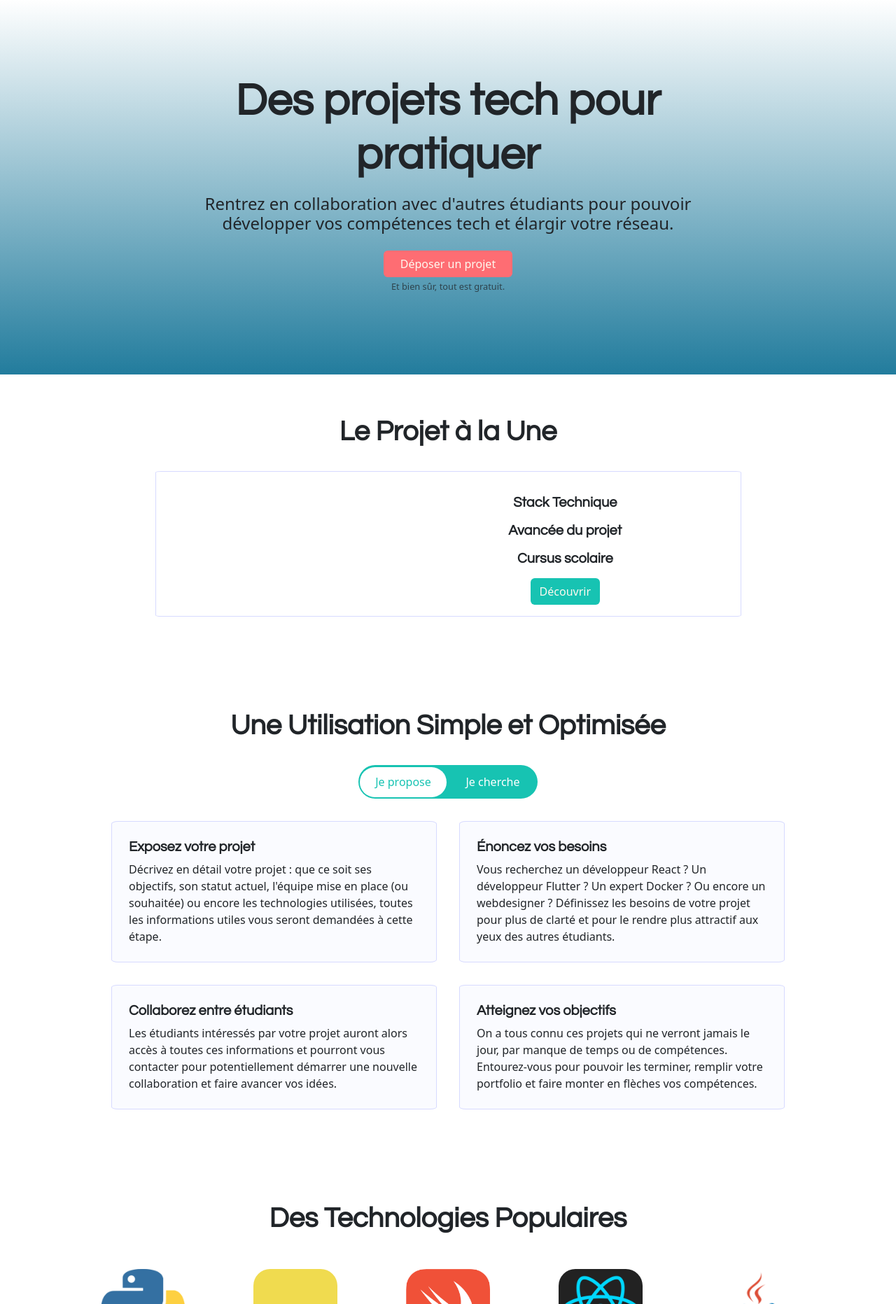
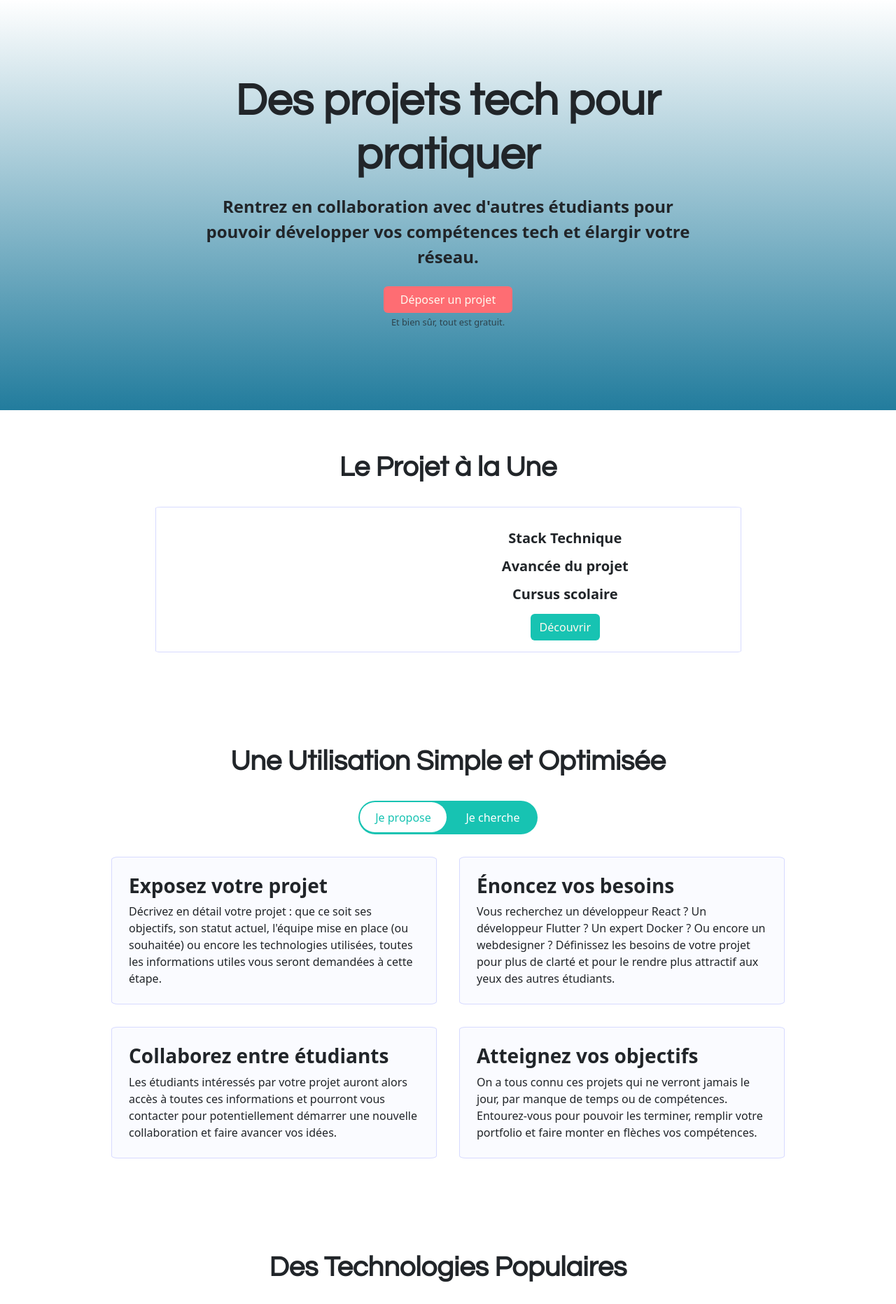
Before and after one commit to dylanejosse/edudev, a Symfony app: template templates/home/index.html.twig in a window 1280 px wide. Shown: the part 57-1920 px from the top of the page at 70% size. Run offline with Twig, Linux system fonts and the light colour scheme; the template is opened without the code that fills it, so the values that code supplies are empty; some libraries are stand-ins or nearby versions.

Commit message:
Modification title organisation

```diff
--- a/templates/home/index.html.twig
+++ b/templates/home/index.html.twig
@@ -26,7 +26,7 @@
 
                     <h1 class="text-center my-2">Des projets tech pour pratiquer</h1>
 
-                    <h2 class="text-center my-2">Rentrez en collaboration avec d'autres étudiants pour pouvoir développer vos compétences tech et élargir votre réseau.</h6>
+                    <p class="text-center my-2 fw-bold fs-4">Rentrez en collaboration avec d'autres étudiants pour pouvoir développer vos compétences tech et élargir votre réseau.</p>
 
                     <a class="btn bg-red mt-3 mb-1 col-9 col-md-6 col-lg-3" href="{{ path('app_add_project') }}">Déposer un projet</a>
 
@@ -50,7 +50,7 @@
 
         <div class="row">
 
-            <h3 class="title-section text-center my-2">Le Projet à la Une</h3>
+            <h2 class="title-section text-center my-2">Le Projet à la Une</h2>
 
             <div class="mx-auto d-flex flex-wrap my-2 justify-content-center">
 
@@ -63,17 +63,17 @@
 
                     <!-- Project Details -->
                     <div class="col-12 col-md-5 m-auto">
-                        <h4 class="fw-bold">{{ latestProject.name }}</h5>
+                        <h3 class="fw-bold">{{ latestProject.name }}</h3>
                         <p>{{ latestProject.summary }}</p>
-                        <h5 class="fw-bold">Stack Technique</h5>
+                        <h4 class="fw-bold fs-5">Stack Technique</h4>
                         <p>
                         {% for techno in latestProject.technologies %}
                             {{ techno.name }}
                         {% endfor %}
                         </p>
-                        <h5 class="fw-bold">Avancée du projet</h5>
+                        <h4 class="fw-bold fs-5">Avancée du projet</h4>
                         <p>{{ latestProject.status }}</p>
-                        <h5 class="fw-bold">Cursus scolaire</h5>
+                        <h4 class="fw-bold fs-5">Cursus scolaire</h4>
                         <p>{{ latestProject.getStudyLevel() }}</p>
                         <a class="btn bg-green" href="{{ path('app_project_display', {id : latestProject.id }) }}">Découvrir</a>
                     </div>
@@ -96,7 +96,7 @@
 
         <div class="row">
 
-            <h3 class="title-section text-center mt-2 mb-4">Une Utilisation Simple et Optimisée</h3>
+            <h2 class="title-section text-center mt-2 mb-4">Une Utilisation Simple et Optimisée</h2>
 
             <!-- Toggle to know what informations need to be at screen -->
 
@@ -131,28 +131,28 @@
 
                     <article class="edudev-features p-4 col-12 col-sm-5 m-2 m-md-3 d-flex justify-content-center">
                         <div>
-                            <h5 class="fw-bold">Exposez votre projet</h5>
+                            <h3 class="fw-bold">Exposez votre projet</h3>
                             <p class="m-0">Décrivez en détail votre projet : que ce soit ses objectifs, son statut actuel, l'équipe mise en place (ou souhaitée) ou encore les technologies utilisées, toutes les informations utiles vous seront demandées à cette étape.</p>
                         </div>
                     </article>
 
                     <article class="edudev-features p-4 col-12 col-sm-5 m-2 m-md-3 d-flex justify-content-center">
                         <div>
-                            <h5 class="fw-bold">Énoncez vos besoins</h5>
+                            <h3 class="fw-bold">Énoncez vos besoins</h3>
                             <p class="m-0">Vous recherchez un développeur React ? Un développeur Flutter ? Un expert Docker ? Ou encore un webdesigner ? Définissez les besoins de votre projet pour plus de clarté et pour le rendre plus attractif aux yeux des autres étudiants.</p>
                         </div>
                     </article>
 
                     <article class="edudev-features p-4 col-12 col-sm-5 m-2 m-md-3 d-flex justify-content-center">
                         <div>
-                            <h5 class="fw-bold">Collaborez entre étudiants</h5>
+                            <h3 class="fw-bold">Collaborez entre étudiants</h3>
                             <p class="m-0">Les étudiants intéressés par votre projet auront alors accès à toutes ces informations et pourront vous contacter pour potentiellement démarrer une nouvelle collaboration et faire avancer vos idées.</p>
                         </div>
                     </article>
 
                     <article class="edudev-features p-4 col-12 col-sm-5 m-2 m-md-3 d-flex justify-content-center">
                         <div>
-                            <h5 class="fw-bold">Atteignez vos objectifs</h5>
+                            <h3 class="fw-bold">Atteignez vos objectifs</h3>
                             <p class="m-0">On a tous connu ces projets qui ne verront jamais le jour, par manque de temps ou de compétences. Entourez-vous pour pouvoir les terminer, remplir votre portfolio et faire monter en flèches vos compétences.</p>
                         </div>
                     </article>
@@ -169,28 +169,28 @@
 
                     <article class="edudev-student p-4 col-12 col-sm-5 m-2 m-md-3 d-flex justify-content-center">
                         <div>
-                            <h5 class="fw-bold">Renseignez votre profil</h5>
+                            <h3 class="fw-bold">Renseignez votre profil</h3>
                             <p class="m-0">Décrivez en détail vos compétences et les technologies sur lesquelles vous souhaitez travailler. Que ce soit sur des langages de programmation ou des outils spécifiques, pratiquez et soyez plus attirants sur le marché du travail.</p>
                         </div>
                     </article>
 
                     <article class="edudev-student p-4 col-12 col-sm-5 m-2 m-md-3 d-flex justify-content-center">
                         <div>
-                            <h5 class="fw-bold">Découvrez des projets</h5>
+                            <h3 class="fw-bold">Découvrez des projets</h3>
                             <p class="m-0">Retrouvez une liste de projets ou d'idées liées à la technologie sur lesquels vous pourrez travailler en collaboration avec d'autres étudiants. Participez à des programmes innovants et remplissez votre portfolio pour gagner en crédibilité.</p>
                         </div>
                     </article>
 
                     <article class="edudev-student p-4 col-12 col-sm-5 m-2 m-md-3 d-flex justify-content-center">
                         <div>
-                            <h5 class="fw-bold">Augmentez vos compétences</h5>
+                            <h3 class="fw-bold">Augmentez vos compétences</h3>
                             <p class="m-0">Vous souhaitez améliorer vos skills en développement back ? En développement mobile ? Ou tout simplement vous initier à de nouveaux outils ? Trouvez le projet qui correspond à vos objectifs et commencez dès maintenant cette nouvelle aventure.</p>
                         </div>
                     </article>
 
                     <article class="edudev-student p-4 col-12 col-sm-5 m-2 m-md-3 d-flex justify-content-center">
                         <div>
-                            <h5 class="fw-bold">Élargissez votre réseau</h5>
+                            <h3 class="fw-bold">Élargissez votre réseau</h3>
                             <p class="m-0">Emmagasinez de l'expérience professionnelle tout en travaillant avec de nouvelles personnes, apprenez de leurs expériences respectives, partagez les vôtres et construisez ensemble de réelles relations professionnelles et durables.</p>
                         </div>
                     </article>
@@ -213,7 +213,7 @@
 
         <div class="row">
 
-            <h3 class="title-section text-center mt-2 mb-4">Des Technologies Populaires</h3>
+            <h2 class="title-section text-center mt-2 mb-4">Des Technologies Populaires</h2>
 
             <div class="mx-auto d-flex flex-wrap my-2 justify-content-center">
 
@@ -303,7 +303,7 @@
 
         <div class="row text-center">
 
-            <h3 class="title-section mt-2 mb-4">Soutenez-nous</h3>
+            <h2 class="title-section mt-2 mb-4">Soutenez-nous</h2>
 
             <p>Supportez Edudev sur Patreon et aidez-nous à rendre ce projet encore meilleur.</p>
 
--- a/templates/project/singleProject.html.twig
+++ b/templates/project/singleProject.html.twig
@@ -67,7 +67,7 @@
 
                     <div class="h-auto col-12 col-xl-9 rounded border p-3">
 
-                        <h3 class="fst-italic mb-3">Informations générales</h3>
+                        <h2 class="fst-italic mb-3">Informations générales</h2>
 
                         <p><span class="fst-italic text-decoration-underline">Date de mise en ligne</span> : {{ currentProject.createdAt | date("d/m/y") }}</p>
 
@@ -92,7 +92,7 @@
 
                 <div class="col-12 col-xl-8 rounded border p-3">
 
-                    <h3 class="fst-italic mb-3">Gros plan sur le projet</h3>
+                    <h2 class="fst-italic mb-3">Gros plan sur le projet</h2>
 
                     <p class="text-break"><span class="fst-italic text-decoration-underline">Description </span>: {{ currentProject.description|nl2br }}</p>
 
```
Also changed, not shown: templates/home/aboutUs.html.twig (+5 -5 lines), templates/project/list.html.twig (+6 -6 lines).
